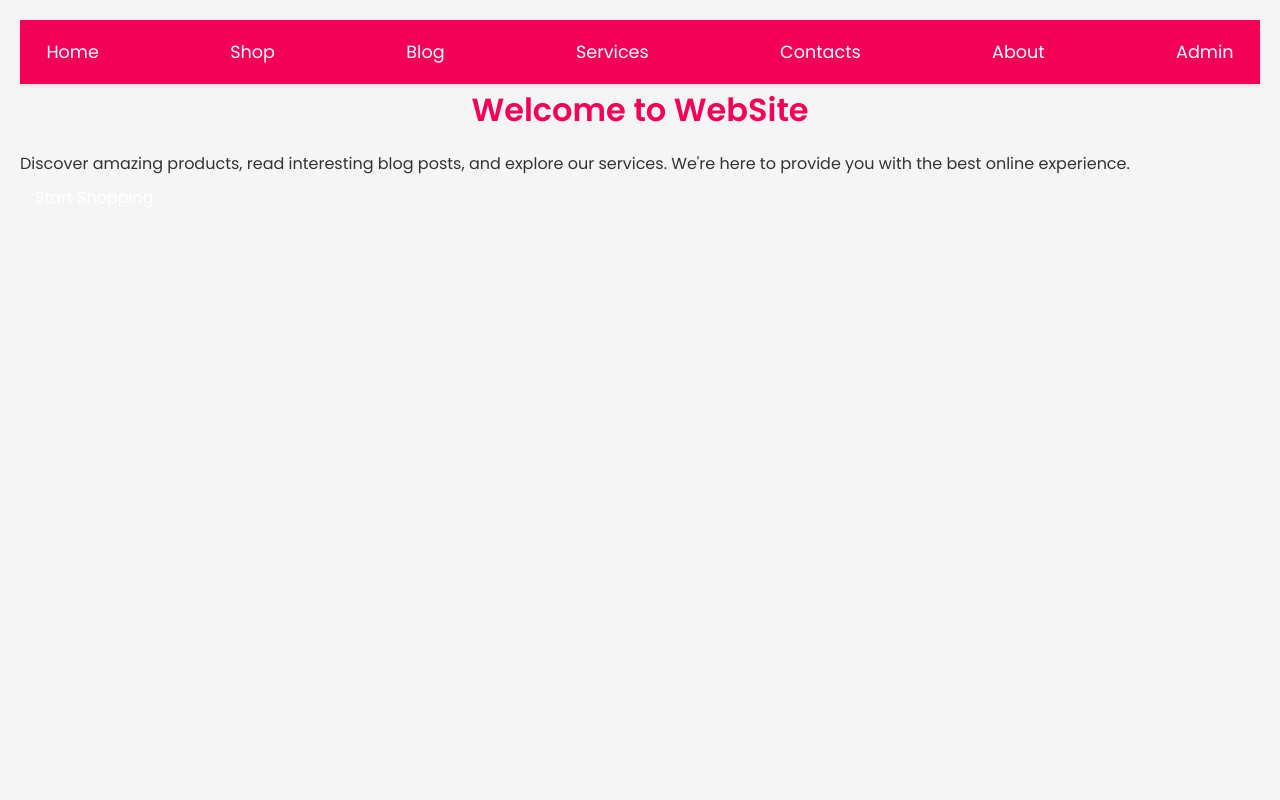
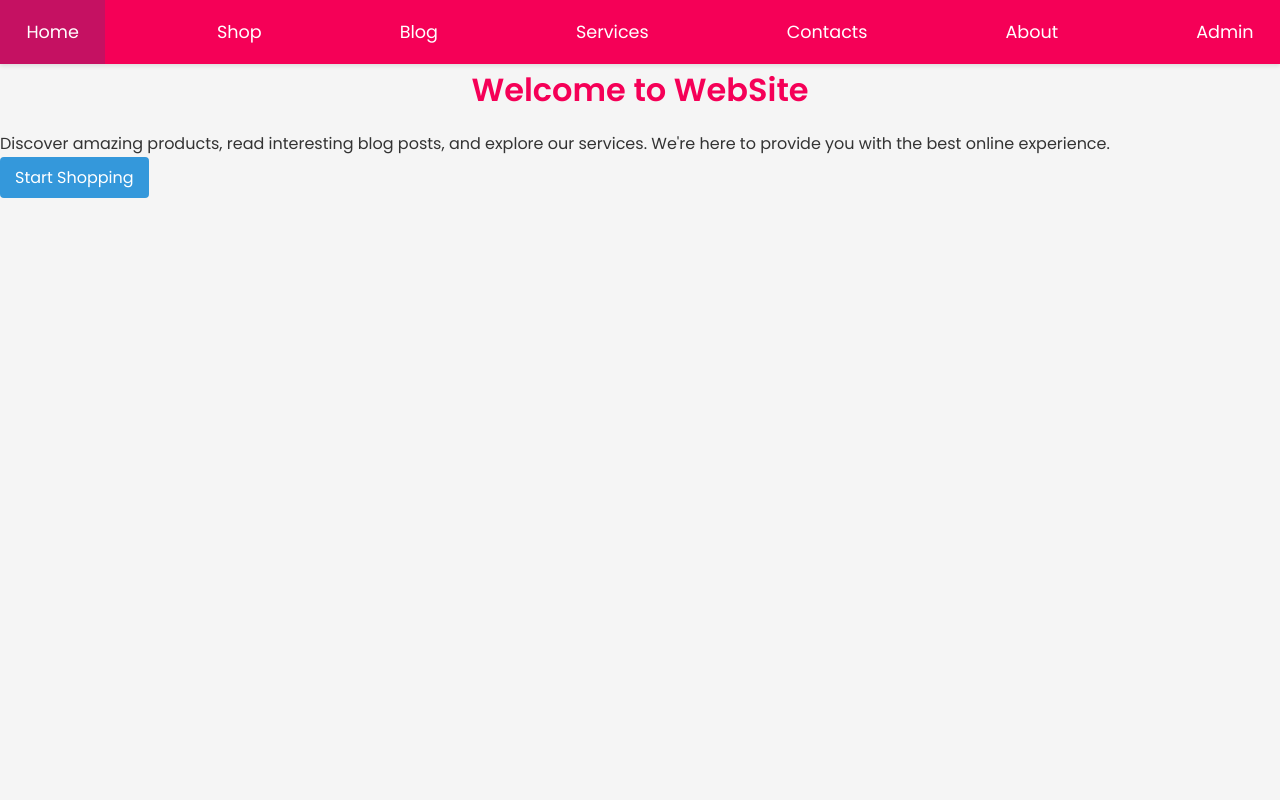
Before and after one commit to zuzeyka/PythonSite, a Flask app: page / in a window 1280 px wide. Run offline with Flask 3, Linux system fonts and the light colour scheme.

Commit message:
fix navigation bar

```diff
--- a/static/index.css
+++ b/static/index.css
@@ -20,7 +20,7 @@
     background-color: var(--background-color);
     margin: 0;
     line-height: 1.6;
-    padding: 20px;
+    padding: 0;
     font-family: "Poppins", sans-serif;
     color: var(--text-color);
     min-height: 100vh;
@@ -71,7 +71,7 @@
 }
 .cta-button {
     display: inline-block;
-    padding: 8px 15px;s
+    padding: 8px 15px;
     background-color: #3498db;
     color: #fff;
     text-decoration: none;
```
